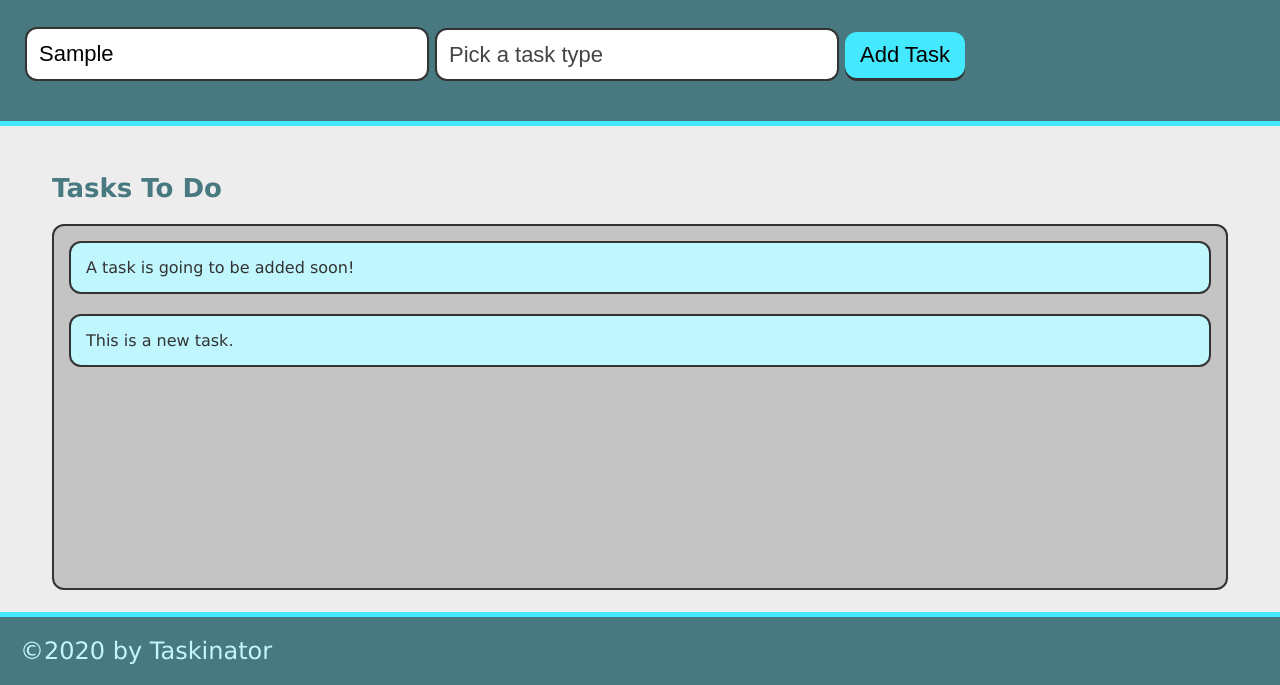
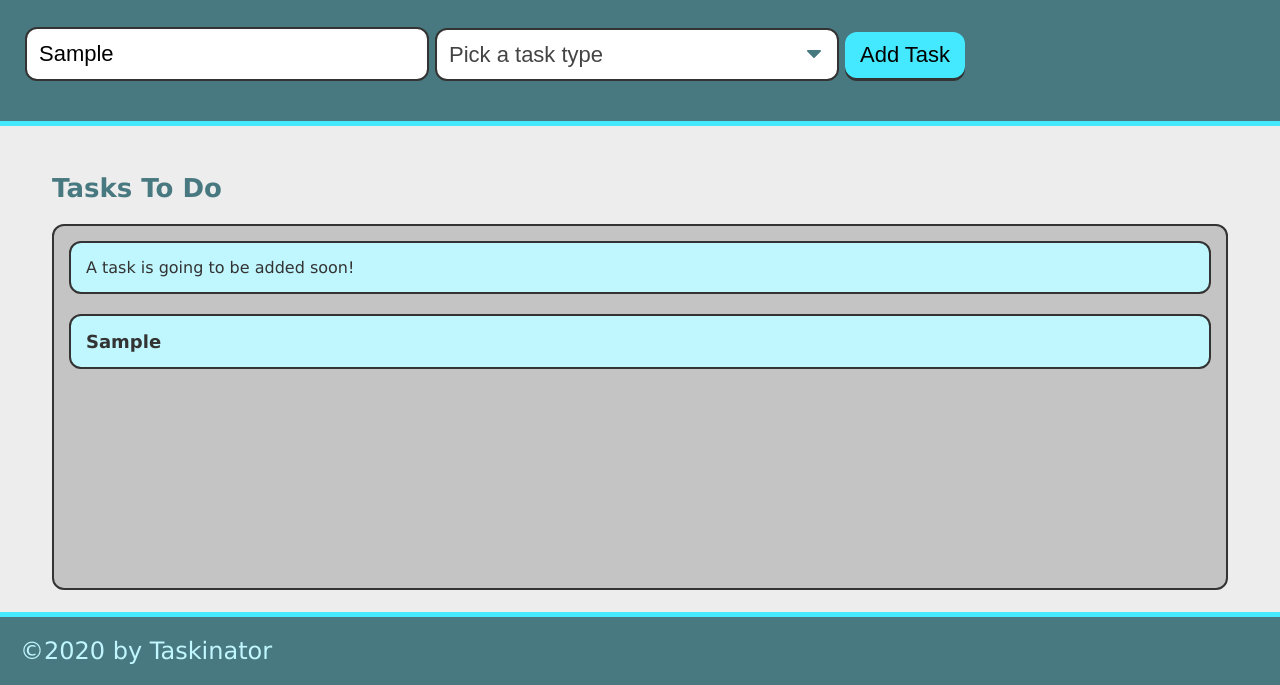
Before and after one commit to jholtzclaw/taskinator, a plain HTML site: page index.html in a window 1280 px wide. Both pictures are taken after typing "Sample" into the empty fields and a click on the button "Add Task". Shown: the part 115-800 px from the top of the page. Drawn offline with Linux system fonts and the light colour scheme.

Commit message:
reset form added

```diff
--- a/develop/script.js
+++ b/develop/script.js
@@ -1,20 +1,44 @@
 var formEl = document.querySelector("#task-form");
 var tasksToDoEl = document.querySelector("#tasks-to-do");
 
-var createTaskHandler = function() {
-    var listItemEl = document.createElement("li");
-    listItemEl.className = "task-item";
-    listItemEl.textContent = "This is a new task.";
-    tasksToDoEl.appendChild(listItemEl);
+
+var taskFormHandler = function (event) {
+
+  event.preventDefault();
+  var taskNameInput = document.querySelector("input[name='task-name']").value;
+  var taskTypeInput = document.querySelector("select[name='task-type']").value;
+
+
+
+  // create list item
+  var listItemEl = document.createElement("li");
+  listItemEl.className = "task-item";
+
+  // create div to hold task info and add to list item
+  var taskInfoEl = document.createElement("div");
+  // give it a class name
+  taskInfoEl.className = "task-info";
+  // add HTML content to div
+  taskInfoEl.innerHTML = "<h3 class='task-name'>" + taskNameInput + "</h3><span class='task-type'>" + taskTypeInput + "</span>";
+
+
+  listItemEl.appendChild(taskInfoEl);
+
+  // add entire list item to list
+  tasksToDoEl.appendChild(listItemEl);
+
+
+  // check if input values are empty strings
+  if (!taskNameInput || !taskTypeInput) {
+    alert("You need to fill out the task form!");
+    return false;
   }
-  var createTaskHandler = function(event) {
+  formEl.reset();
+};
+var createTaskEl = function (taskDataObj) {
 
-    event.preventDefault();
+}
 
-    var listItemEl = document.createElement("li");
-    listItemEl.className = "task-item";
-    listItemEl.textContent = "This is a new task.";
-    tasksToDoEl.appendChild(listItemEl);
-  };
+formEl.addEventListener("submit", taskFormHandler);
 
-  formEl.addEventListener("submit", createTaskHandler);
+//pickup at 4.2.7
--- a/develop/style.css
+++ b/develop/style.css
@@ -180,7 +180,7 @@
     -webkit-appearance: none;
     appearance: none;
     background-color: #fff;
-    background-image: url("../images/select-arrow.svg");
+    background-image: url("/develop/images/select-arrow.svg");
     background-repeat: no-repeat, repeat;
     background-position: right 0.7em top 50%, 0 0;
     background-size: 0.65em auto, 100%;
```
Also changed, not shown: develop/images/select-arrow.svg (added).
